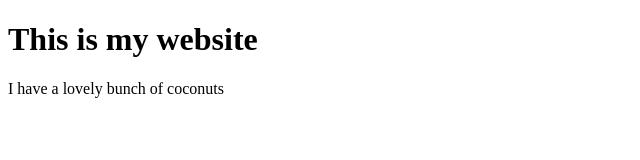
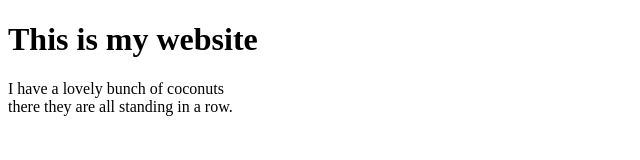
Before and after one commit to RDel709/firstsite, a plain HTML site: page index.html in a window 1280 px wide. Shown: the whole page, without its empty margins (0-640 px from the left). Drawn offline with Linux system fonts and the light colour scheme.

Commit message:
update file

```diff
--- a/index.html
+++ b/index.html
@@ -7,7 +7,7 @@
 <body>
     <h1>This is my website</h1>
 
-    <p>I have a lovely bunch of coconuts</p>
+    <p>I have a lovely bunch of coconuts<br>there they are all standing in a row.</p>
 
 </body>
 </html>
```
